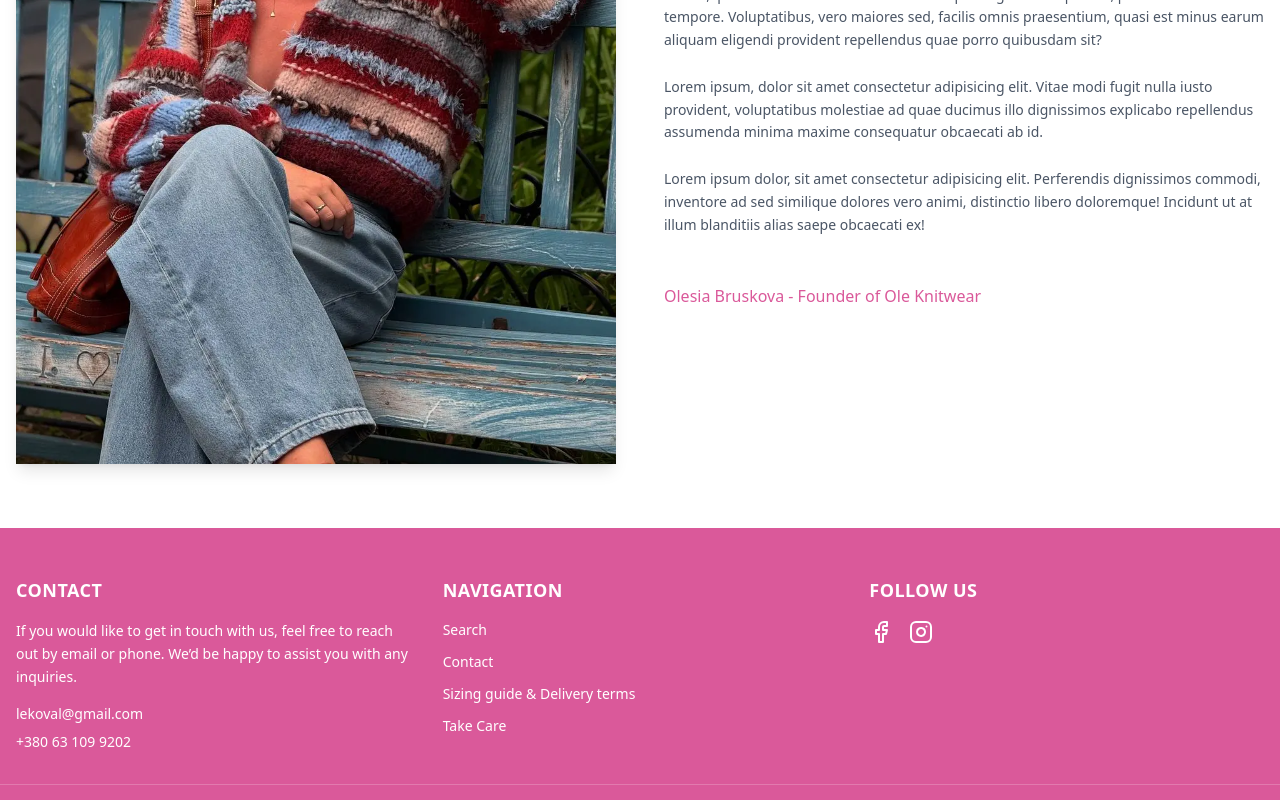
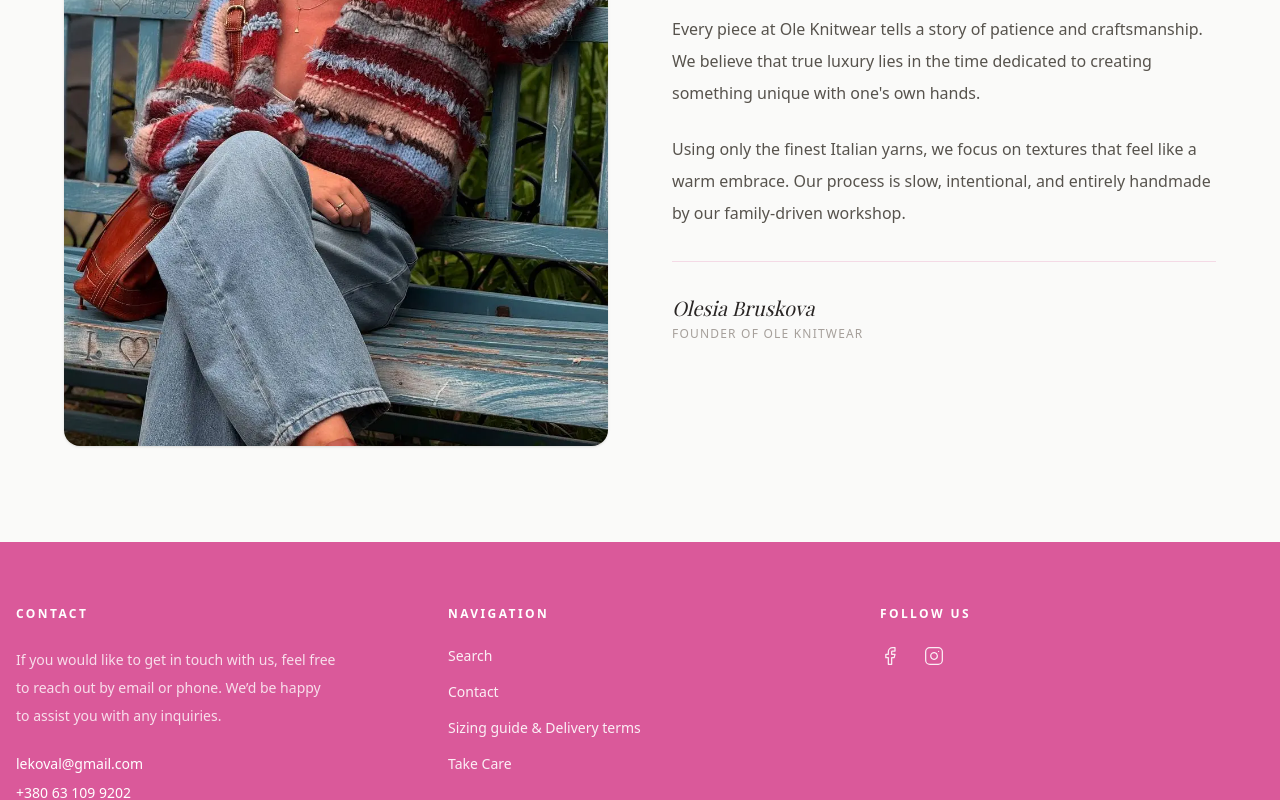
Before and after one commit to PolinianCode/oleknitwear-frontend, a Next.js app: page / in a window 1280 px wide. Shown: the part 1160-1960 px from the top of the page. Built offline with nearby package versions, Linux system fonts and the light colour scheme; a web font is replaced by a local one.

Commit message:
modify to new design + adapt on using new fonts

```diff
--- a/components/Footer.tsx
+++ b/components/Footer.tsx
@@ -3,27 +3,28 @@ import { Facebook, Instagram } from "lucide-react"
 
 export default function Footer() {
     return (
-        <footer className="bg-brand py-8 text-white text-sm font-medium py-12">
+        <footer className="bg-brand pt-16 pb-8 text-white">
             <div className="container mx-auto px-4">
-                <div className="grid grid-cols-1 md:grid-cols-3 gap-8 mb-8">
+                <div className="grid grid-cols-1 md:grid-cols-3 gap-12 mb-16">
 
-                    {/* CONTACT */}
-                    <div>
-                        <h3 className="text-lg font-bold mb-4 tracking-wide">CONTACT</h3>
-                        <p className="text-sm leading-relaxed mb-4 font-barlow">
+                    <div className="space-y-6">
+                        <h3 className="text-xs font-bold tracking-[0.2em] uppercase font-sans">
+                            Contact
+                        </h3>
+                        <p className="text-sm leading-loose text-white/80 font-sans max-w-xs">
                             If you would like to get in touch with us, feel free to reach out by email or phone.
                             We’d be happy to assist you with any inquiries.
                         </p>
-                        <div className="space-y-2 text-sm font-barlow">
+                        <div className="space-y-2 text-sm font-sans">
                             <a
                                 href="mailto:lekoval@gmail.com"
-                                className="block hover:text-white/80 transition-colors"
+                                className="block hover:translate-x-1 transition-transform border-b border-transparent hover:border-white/40 w-fit"
                             >
                                 lekoval@gmail.com
                             </a>
                             <a
                                 href="tel:+380631099202"
-                                className="block hover:text-white/80 transition-colors"
+                                className="block hover:translate-x-1 transition-transform"
                             >
                                 +380 63 109 9202
                             </a>
@@ -31,52 +32,60 @@ export default function Footer() {
                     </div>
 
                     {/* NAVIGATION */}
-                    <div>
-                        <h3 className="text-lg font-bold mb-4 tracking-wide">NAVIGATION</h3>
-                        <nav className="flex flex-col gap-3 text-sm font-barlow">
-                            <Link href="/search" className="hover:text-white/80 transition-colors">
+                    <div className="space-y-6">
+                        <h3 className="text-xs font-bold tracking-[0.2em] uppercase font-sans">
+                            Navigation
+                        </h3>
+                        <nav className="flex flex-col gap-4 text-sm font-sans text-white/90">
+                            <Link href="/search" className="hover:opacity-70 transition-opacity">
                                 Search
                             </Link>
-                            <Link href="/contact" className="hover:text-white/80 transition-colors">
+                            <Link href="/contact" className="hover:opacity-70 transition-opacity">
                                 Contact
                             </Link>
-                            <Link href="/sizing-delivery" className="hover:text-white/80 transition-colors">
+                            <Link href="/sizing-delivery" className="hover:opacity-70 transition-opacity">
                                 Sizing guide & Delivery terms
                             </Link>
-                            <Link href="/care" className="hover:text-white/80 transition-colors">
+                            <Link href="/care" className="hover:opacity-70 transition-opacity">
                                 Take Care
                             </Link>
                         </nav>
                     </div>
 
                     {/* SOCIALS */}
-                    <div>
-                            <h3 className="text-lg font-bold mb-4 tracking-wide">FOLLOW US</h3>
-                            <div className="flex gap-4 font-barlow">
+                    <div className="space-y-6">
+                        <h3 className="text-xs font-bold tracking-[0.2em] uppercase font-sans">
+                            Follow Us
+                        </h3>
+                        <div className="flex gap-6 items-center">
                             <a
                                 href="https://facebook.com"
                                 target="_blank"
                                 rel="noopener noreferrer"
-                                    className="hover:scale-110 transition-transform"
+                                className="hover:scale-110 transition-transform opacity-90 hover:opacity-100"
                                 aria-label="Facebook"
                             >
-                                    <Facebook size={24} />
+                                <Facebook size={20} strokeWidth={1.5} />
                             </a>
                             <a
                                 href="https://instagram.com/ole.knitwear"
                                 target="_blank"
                                 rel="noopener noreferrer"
-                                    className="hover:scale-110 transition-transform"
+                                className="hover:scale-110 transition-transform opacity-90 hover:opacity-100"
                                 aria-label="Instagram"
                             >
-                                    <Instagram size={24} />
+                                <Instagram size={20} strokeWidth={1.5} />
                             </a>
                         </div>
                     </div>
                 </div>
+
+                <div className="border-t border-white/10 pt-8 flex flex-col md:flex-row justify-between items-center gap-4 text-[10px] uppercase tracking-[0.2em] text-white/50 font-sans">
+                    <p>© {new Date().getFullYear()} Ole Knitwear. All rights reserved.</p>
+                    <p className="italic font-serif normal-case tracking-normal text-sm text-white/70">
+                        Made with love by Oleknitwear
+                    </p>
                 </div>
-            <div className="border-t border-white/20 pt-6 text-center text-sm font-barlow">
-                    © {new Date().getFullYear()} Ole Knitwear. All rights reserved.
             </div>
         </footer>
     )
--- a/components/OurHistory.tsx
+++ b/components/OurHistory.tsx
@@ -2,50 +2,52 @@ import Image from 'next/image';
 
 export default function OurStory() {
     return (
-        <section className="py-16 bg-white">
+        <section className="py-24 bg-stone-50">
             <div className="container mx-auto px-4">
-                <div className="grid grid-cols-1 lg:grid-cols-2 gap-12 items-center max-w-7xl mx-auto">
+                <div className="grid grid-cols-1 lg:grid-cols-2 gap-16 items-center max-w-6xl mx-auto">
 
-                    <div className="relative h-[600px] lg:h-[700px] overflow-hidden shadow-lg">
+                    <div className="relative h-[500px] lg:h-[650px] overflow-hidden rounded-2xl shadow-sm">
                         <Image
                             src="/images/about.jpg"
-                            alt="Rose Carmine Founder"
+                            alt="Olesia Bruskova knitting"
                             fill
-                            className="object-cover"
+                            className="object-cover transition-transform duration-700 hover:scale-105"
                             priority
                         />
                     </div>
 
-                    {/* Text Content */}
-                    <div className="space-y-6">
-                        <h2 className="text-2xl font-bold tracking-tight mb-8 text-center lg:text-left font-sans">
-                            OUR STORY
-                        </h2>
+                    <div className="space-y-8">
+                        <div>
+                            <h2 className="text-xs uppercase tracking-[0.4em] text-brand mb-4 font-sans font-semibold text-center lg:text-left">
+                                Brand philosophy
+                            </h2>
+                            <h3 className="text-4xl md:text-5xl font-serif text-stone-900 text-center lg:text-left">
+                                Our Story
+                            </h3>
+                        </div>
 
-                        <div className="space-y-6 text-sm font-normal text-gray-600 leading-relaxed">
-                            <p className="transition-all duration-300 hover:text-gray-900 font-barlow">
-                                Lorem, ipsum dolor sit amet consectetur adipisicing elit. Perspiciatis,
-                                praesentium tempore. Voluptatibus, vero maiores sed, facilis omnis
-                                praesentium, quasi est minus earum aliquam eligendi provident repellendus
-                                quae porro quibusdam sit?
+                        <div className="space-y-6 text-base font-normal text-stone-600 leading-loose font-sans">
+                            <p>
+                                Every piece at Ole Knitwear tells a story of patience and craftsmanship.
+                                We believe that true luxury lies in the time dedicated to creating something
+                                unique with one's own hands.
                             </p>
 
-                            <p className="transition-all duration-300 hover:text-gray-900 font-barlow">
-                                Lorem ipsum, dolor sit amet consectetur adipisicing elit. Vitae modi fugit nulla
-                                iusto provident, voluptatibus molestiae ad quae ducimus illo dignissimos
-                                explicabo repellendus assumenda minima maxime consequatur obcaecati ab id.
-                            </p>
-
-                            <p className="transition-all duration-300 hover:text-gray-900 font-barlow">
-                                Lorem ipsum dolor, sit amet consectetur adipisicing elit. Perferendis
-                                dignissimos commodi, inventore ad sed similique dolores vero animi, distinctio
-                                libero doloremque! Incidunt ut at illum blanditiis alias saepe obcaecati ex!
+                            <p>
+                                Using only the finest Italian yarns, we focus on textures that feel like
+                                a warm embrace. Our process is slow, intentional, and entirely handmade
+                                by our family-driven workshop.
                             </p>
                         </div>
 
-                        <p className="text-base font-medium text-brand pt-6 transition-all duration-300 font-barlow">
-                            Olesia Bruskova - Founder of Ole Knitwear
-                        </p>
+                        <div className="pt-8 border-t border-brand/20">
+                            <p className="text-xl font-serif italic text-stone-800 transition-all duration-300">
+                                Olesia Bruskova
+                            </p>
+                            <p className="text-xs uppercase tracking-widest text-stone-400 mt-1 font-sans">
+                                Founder of Ole Knitwear
+                            </p>
+                        </div>
                     </div>
 
                 </div>
```
Lines whose indentation alone changed are shown as unchanged.
